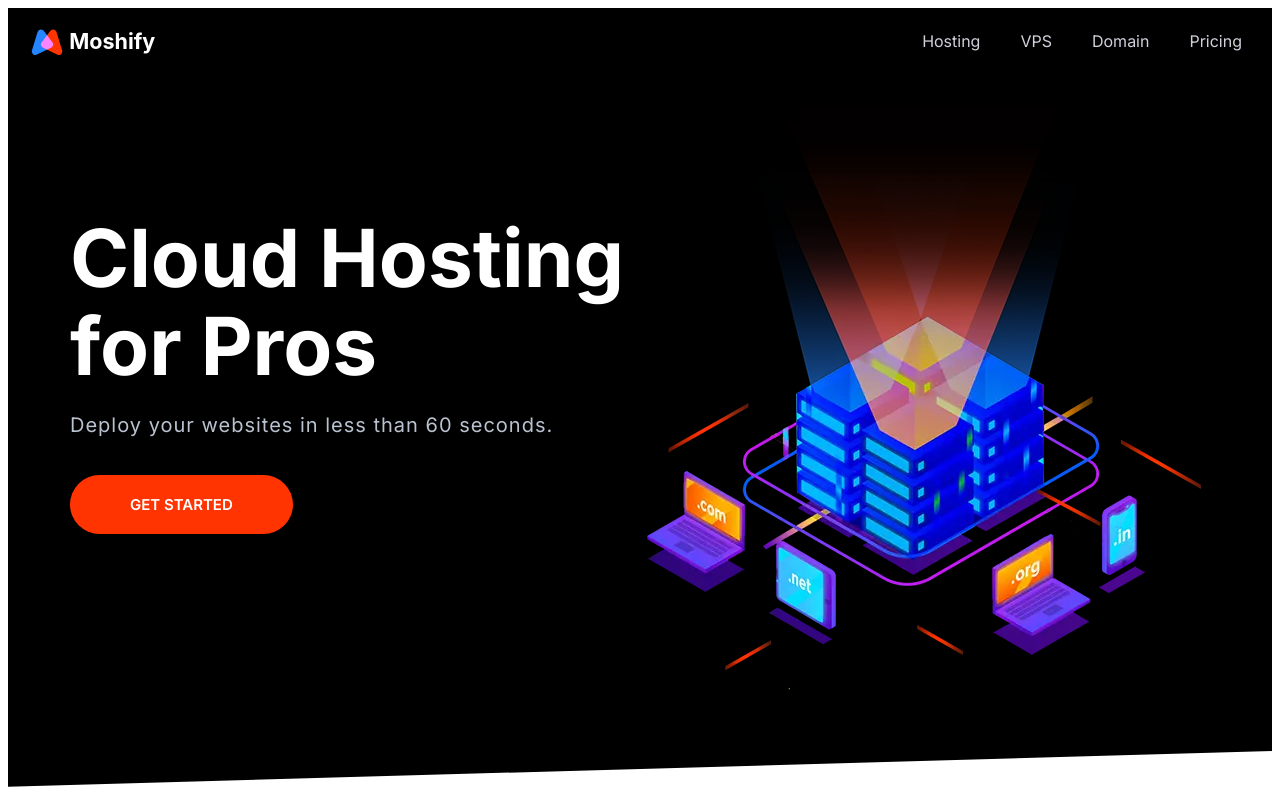
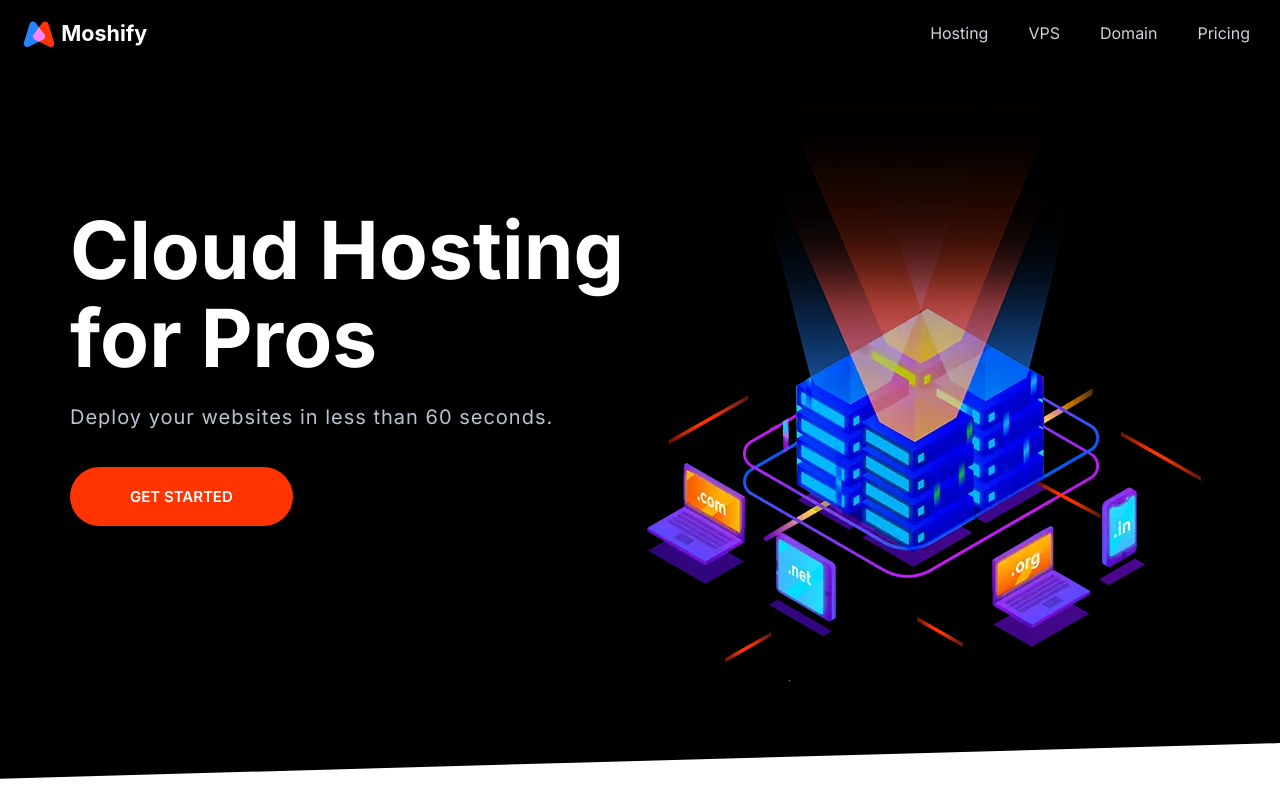
Before and after one commit to Mehdi-Youss/1st-exercise, a website built with Parcel: page index.html in a window 1280 px wide. Shown: the top 800 px of the page. Built offline with nearby package versions, Linux system fonts and the light colour scheme.

Commit message:
add normalize.css to the style page.

```diff
--- a/css/styles.css
+++ b/css/styles.css
@@ -1,3 +1,5 @@
+@import './normalize.css';
+
 :root {
     --color-primary: #2584ff;
     --color-secondary: #00d9ff;
```
